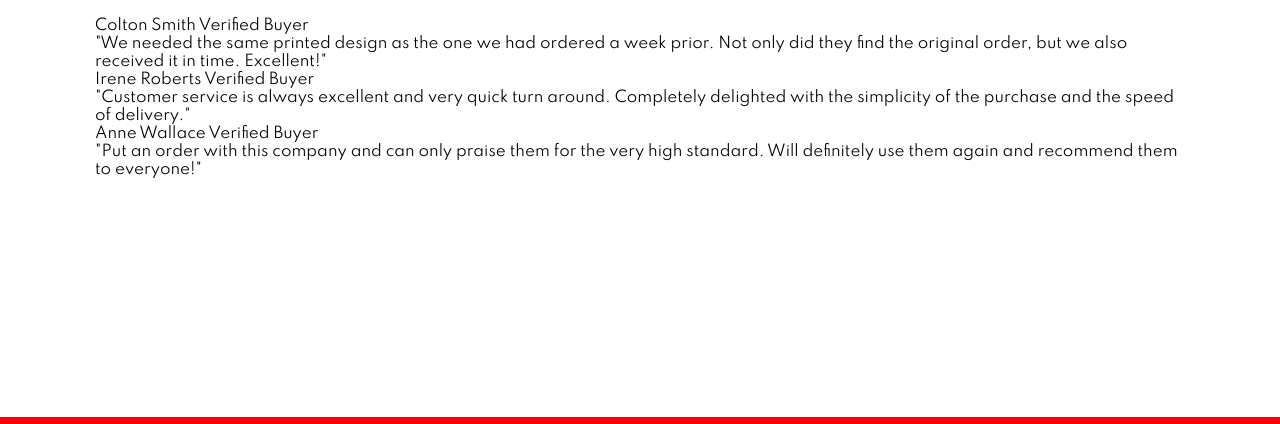
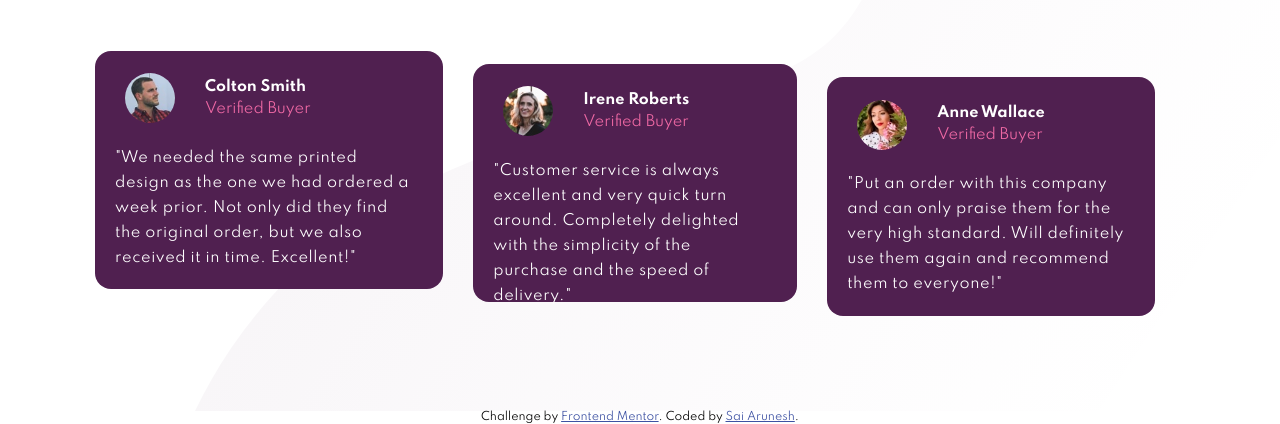
Before and after one commit to SaiArunesh/social-proof-challenge, a plain HTML site: page index.html in a window 1280 px wide. Shown: the part 383-807 px from the top of the page. Drawn offline with Linux system fonts and the light colour scheme.

```diff
--- a/assets/styles.scss
+++ b/assets/styles.scss
@@ -19,11 +19,13 @@
 	justify-content: center;
 	flex-direction: column;
 	height: 100vh;
-	background-color: red;
+
 }
 
 .container {
-	background-color: $white;
+    background:url('../images/bg-pattern-top-desktop.svg'),url('../images/bg-pattern-bottom-desktop.svg');
+    background-repeat: no-repeat;
+    background-position: top left,bottom right;
 	max-width: 1440px;
 	height: 800px;
 	padding: 95px;
@@ -77,15 +79,17 @@
 	margin-bottom: 3.5%;
 	background-color: $light-grayish-magenta;
 	display: flex;
-    align-items: center;
-    color:$very-dark-magenta;
-    font-weight: 700;
+	align-items: center;
+	color: $very-dark-magenta;
+	font-weight: 700;
 	.star {
 		padding-left: 7%;
 		flex-basis: 40%;
 	}
 }
-
+.rating-one {
+	align-self: flex-start;
+}
 .rating-two {
 	align-self: center;
 }
@@ -102,6 +106,66 @@
 .bottom-container {
 	flex: 1 1 auto;
 	height: 50%;
+	padding-top: 40px;
 }
 
+.reviews {
+	display: flex;
+	height: 100%;
+}
+
+.review {
+	display: flex;
+	flex-direction: column;
+	height: 90%;
+	background: $very-dark-magenta;
+	border-radius: 1rem;
+	margin-right: 30px;
+	.card-top {
+		display: flex;
+		padding: 30px;
+		align-items: center;
+		height: 40%;
+		img {
+			border-radius: 50%;
+			height: 50px;
+		}
+		.info {
+			padding-left: 30px;
+			height: 50px;
+			display: flex;
+			flex-direction: column;
+			flex-wrap: wrap;
+			justify-content: space-evenly;
+			h4 {
+                color: $white;
+                font-size: 0.9rem;
+			}
+			p {
+                color: $soft-pink;
+                font-size: 0.9rem;
+			}
+		}
+	}
+	.card-bottom {
+		height: 60%;
+		padding: 0px 30px 40px 20px;
+        color: white;
+        line-height: 25px;
+        font-size: 0.9rem;
+        letter-spacing: 0.6px;
+	}
+}
+
+.review-one {
+	align-self: flex-start;
+}
+
+.review-two {
+	align-self: center;
+}
+
+.review-three {
+	align-self: flex-end;
+}
 /* bottom portion ends*/
--- a/index.html
+++ b/index.html
@@ -42,7 +42,7 @@
 					</p>
 				</div>
 				<div class="ratings">
-					<div class="rating">
+					<div class="rating rating-one">
 						<div class="star">
 							<img src="./images/icon-star.svg" alt="" />
 							<img src="./images/icon-star.svg" alt="" />
@@ -74,10 +74,10 @@
 			</div>
 			<div class="bottom-container">
 				<div class="reviews">
-					<div class="review">
+					<div class="review review-one">
 						<div class="card-top">
-							<div class="image"></div>
-							<div class="info">Colton Smith Verified Buyer</div>
+							<img src="./images/image-colton.jpg" alt="">
+							<div class="info"><h4>Colton Smith</h4><p>Verified Buyer</p> </div>
 						</div>
 						<div class="card-bottom">
 							"We needed the same printed design as the one we had ordered a
@@ -85,10 +85,10 @@
 							received it in time. Excellent!"
 						</div>
 					</div>
-					<div class="review">
+					<div class="review review-two">
 						<div class="card-top">
-							<div class="image"></div>
-							<div class="info">Irene Roberts Verified Buyer</div>
+							<img src="./images/image-irene.jpg" alt="">
+							<div class="info"><h4>Irene Roberts</h4> <p>Verified Buyer</p>   </div>
 						</div>
 						<div class="card-bottom">
 							"Customer service is always excellent and very quick turn around.
@@ -96,10 +96,10 @@
 							speed of delivery."
 						</div>
 					</div>
-					<div class="review">
+					<div class="review review-three">
 						<div class="card-top">
-							<div class="image"></div>
-							<div class="info">Anne Wallace Verified Buyer</div>
+							<img src="./images/image-anne.jpg" alt="">
+							<div class="info"><h4>Anne Wallace</h4> <p>Verified Buyer</p> </div>
 						</div>
 						<div class="card-bottom">
 							"Put an order with this company and can only praise them for the
@@ -110,5 +110,12 @@
 				</div>
 			</div>
 		</div>
+		<div class="attribution">
+			Challenge by
+			<a href="https://www.frontendmentor.io?ref=challenge" target="_blank"
+				>Frontend Mentor</a
+			>. Coded by
+			<a href="https://saiarunesh.github.io/portfolio/">Sai Arunesh</a>.
+		</div>
 	</body>
 </html>
```
Also changed, not shown: assets/styles.css, 1 other file.
